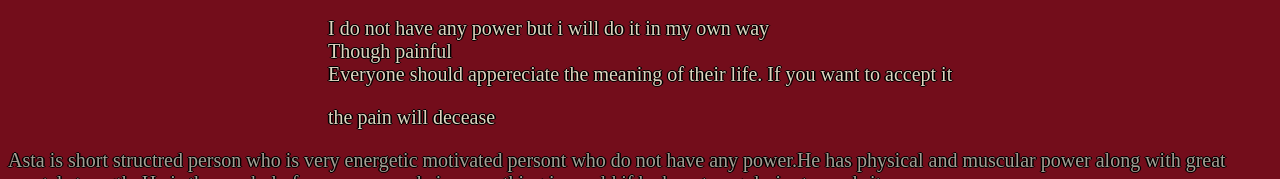
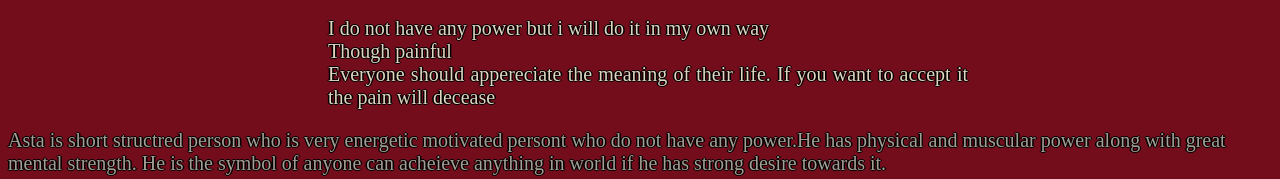
Before and after one commit to Abhishekbharti9910/tribute_page, a plain HTML site: page index.html in a window 1280 px wide. Shown: the part 463-642 px from the top of the page. Drawn offline with Linux system fonts and the light colour scheme.

Commit message:
Update index.html

```diff
--- a/index.html
+++ b/index.html
@@ -16,7 +16,7 @@
 
           <img id="image" src="https://fsa.zobj.net/crop.php?r=hKqdEYsfkpKGm3impPcYP5Eaq2kjrdS-2-eZnYDnTNlr1lDaEXpxVJbX_3A5YO_j_LAIyrDPzUMlvK9-PPZ51IBJ0qSMtposgR5oPmPgoVLnYlLvjhZqyAbN8ER-fs_QBQqsKh_1AGRMyEiw" alt="asta pic">
 
-          <figcaption id="img-caption">I do not have any power but i will do it in my own way</br> Though painful</br> Everyone should appereciate the meaning of their life. If you want to accept it<p> the pain will decease</p></figcaption>
+          <figcaption id="img-caption">I do not have any power but i will do it in my own way</br> Though painful</br> Everyone should appereciate the meaning of their life. If you want to accept it the pain will decease</figcaption>
 
         </div>
         <div id="tribute-info">
```
